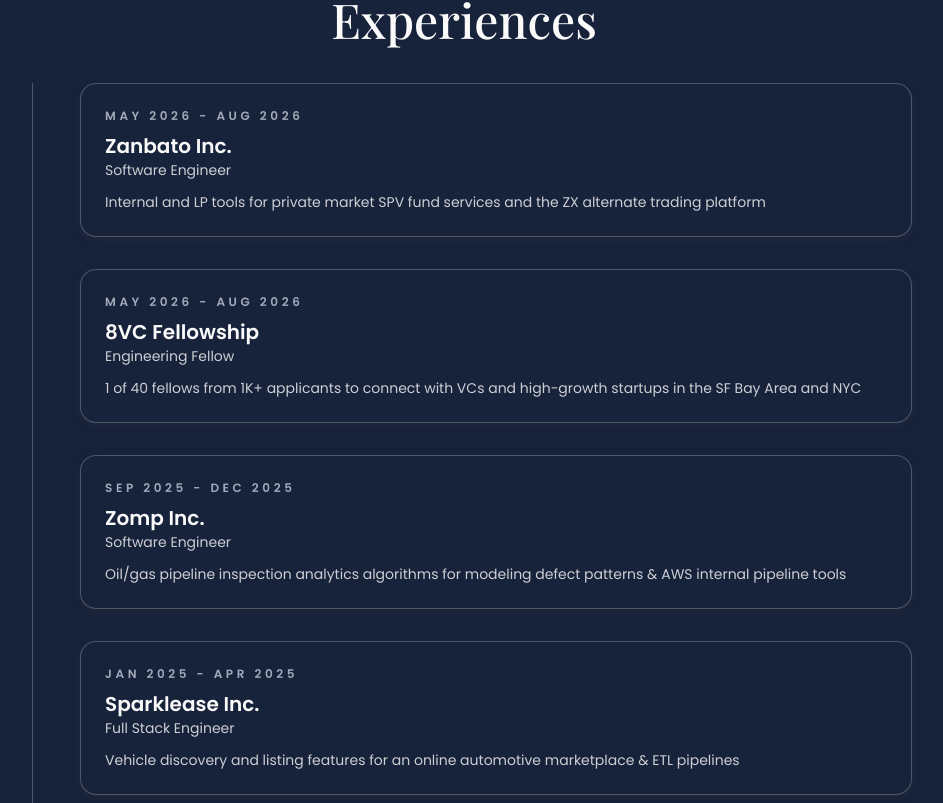
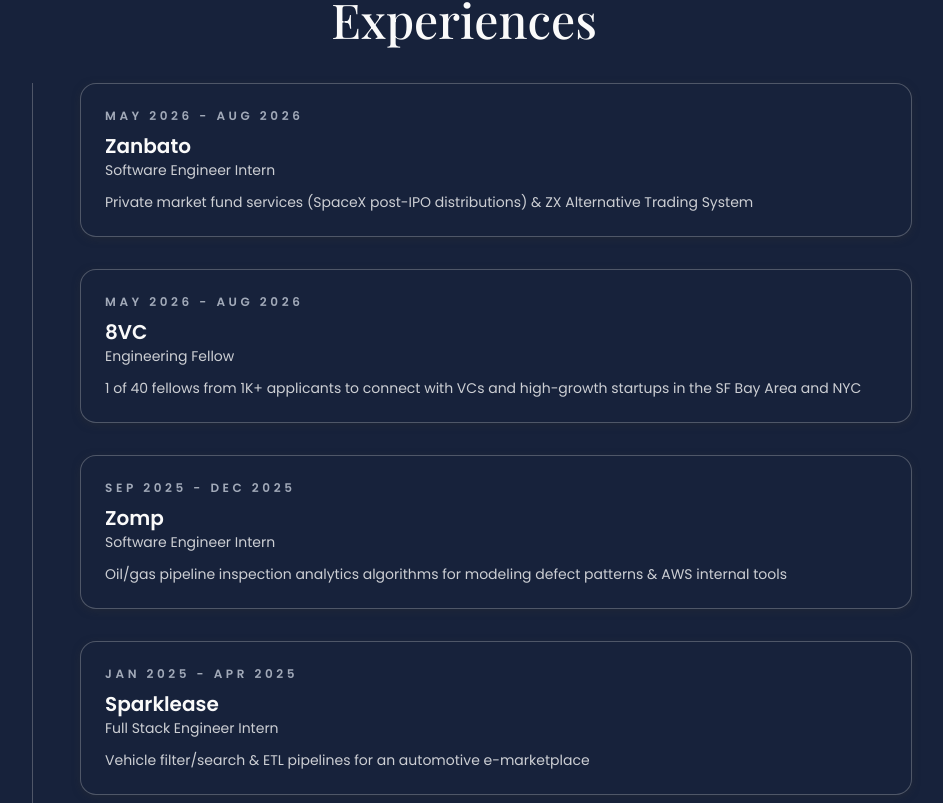
Before and after one commit to jasunsjs/portfolio-website, a Next.js app: page / in a window 1280 px wide. Shown: the part 1337-2140 px from the top of the page, without its empty margins (176-1119 px from the left). Built offline with nearby package versions, Linux system fonts and the light colour scheme.

Commit message:
Update experiences

```diff
--- a/src/data/site.ts
+++ b/src/data/site.ts
@@ -56,17 +56,17 @@
     visible: true,
     items: [
       {
-        company: "Zanbato Inc.",
+        company: "Zanbato",
         companyLogo:
           "",
         companyUrl: "https://www.zanbato.com/",
-        position: "Software Engineer",
+        position: "Software Engineer Intern",
         time: "May 2026 - Aug 2026",
         description:
-          "Internal and LP tools for private market SPV fund services and the ZX alternate trading platform",
+          "Private market fund services (SpaceX post-IPO distributions) & ZX Alternative Trading System",
       },
       {
-        company: "8VC Fellowship",
+        company: "8VC",
         companyLogo:
           "",
         companyUrl: "https://8vc.com/fellowships",
@@ -76,31 +76,31 @@
           "1 of 40 fellows from 1K+ applicants to connect with VCs and high-growth startups in the SF Bay Area and NYC",
       },
       {
-        company: "Zomp Inc.",
+        company: "Zomp",
         companyLogo:
           "",
         companyUrl: "",
-        position: "Software Engineer",
+        position: "Software Engineer Intern",
         time: "Sep 2025 - Dec 2025",
         description:
-          "Oil/gas pipeline inspection analytics algorithms for modeling defect patterns & AWS internal pipeline tools",
+          "Oil/gas pipeline inspection analytics algorithms for modeling defect patterns & AWS internal tools",
       },
       {
-        company: "Sparklease Inc.",
+        company: "Sparklease",
         companyLogo:
           "",
         companyUrl: "https://www.sparklease.com/",
-        position: "Full Stack Engineer",
+        position: "Full Stack Engineer Intern",
         time: "Jan 2025 - Apr 2025",
         description:
-          "Vehicle discovery and listing features for an online automotive marketplace & ETL pipelines",
+          "Vehicle filter/search & ETL pipelines for an automotive e-marketplace",
       },
       {
         company: "Home Hardware Stores Limited",
         companyLogo:
           "",
         companyUrl: "",
-        position: "Software Developer",
+        position: "Software Engineer Intern",
         time: "May 2024 - Aug 2024",
         description:
           "Automated test suites & Python internal data analytics tools to support ERP system workflows",
```
